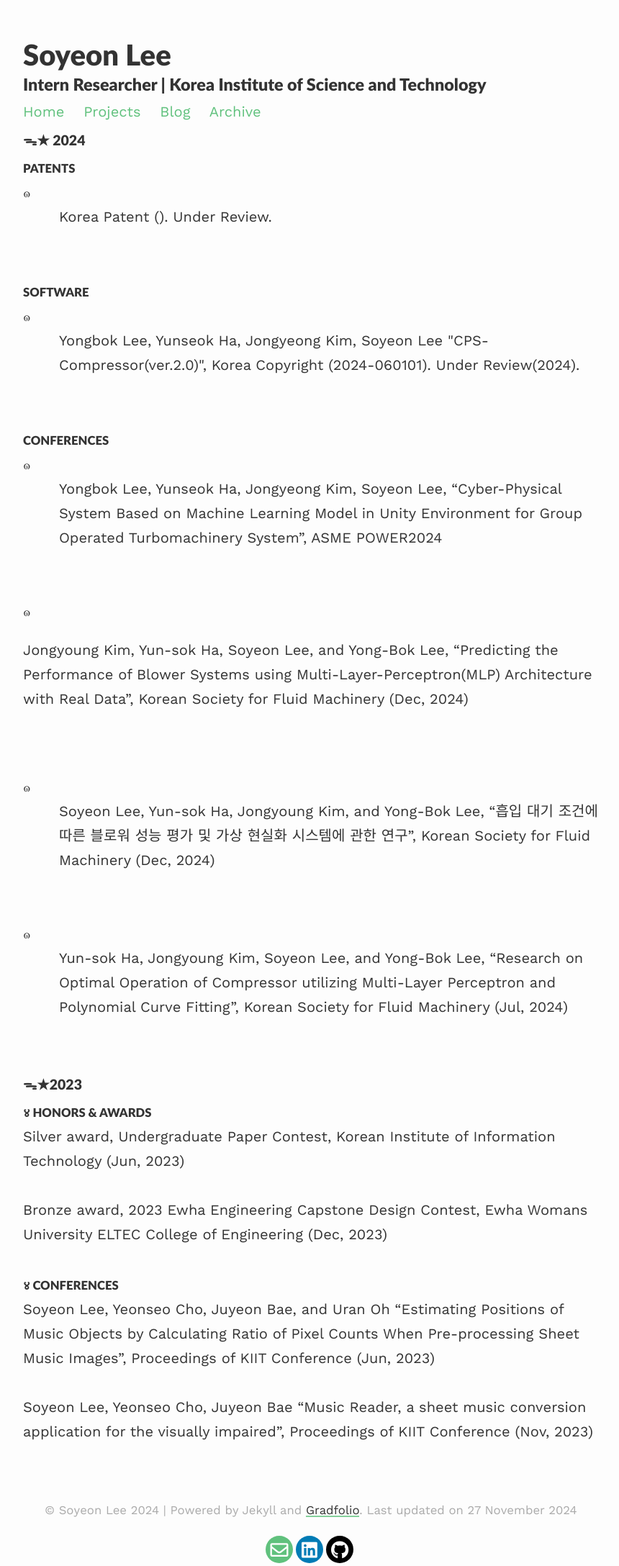
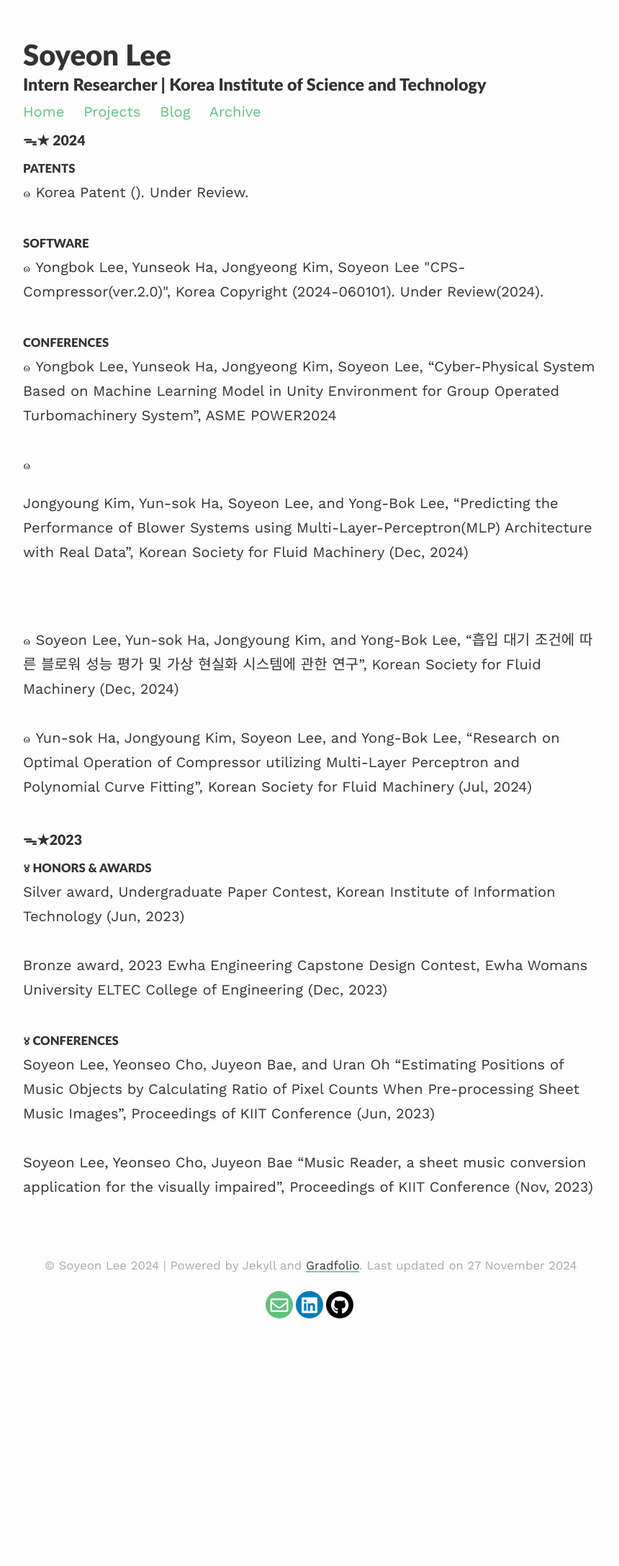
Before and after one commit to soysilver/soysilvery, a Jekyll site: the page built from archive.html, in a window 1280 px wide. Shown: the whole page at 72% size, without its empty margins (208-1068 px from the left). Built offline with Jekyll 4.4.1, drawn with Linux system fonts in a browser that asks for light colours; nearby versions of some CDN libraries; after the commit the page ends 1836 px from its top, so only the background shows below that.

Commit message:
Update style.scss

```diff
--- a/assets/css/_sass/style.scss
+++ b/assets/css/_sass/style.scss
@@ -39,13 +39,6 @@ a {
         color: $brand-color;
     }
 }
-
-indent {
-	display: block;
-	padding-left: 50px;
-	}
-
-
 
 p a {
   color: $text-color;
```
